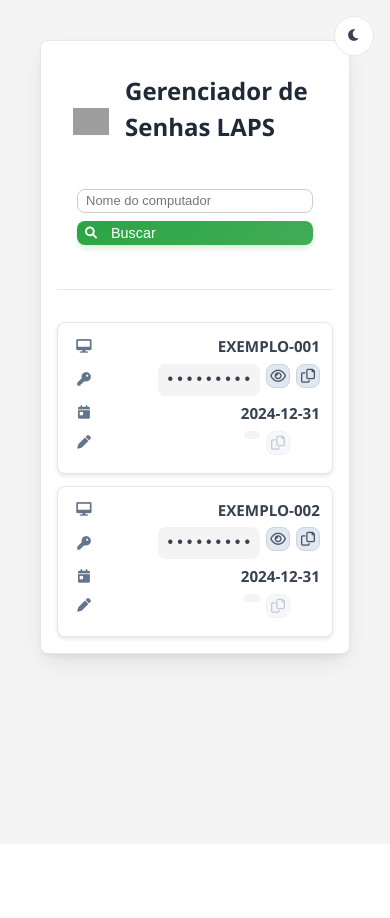
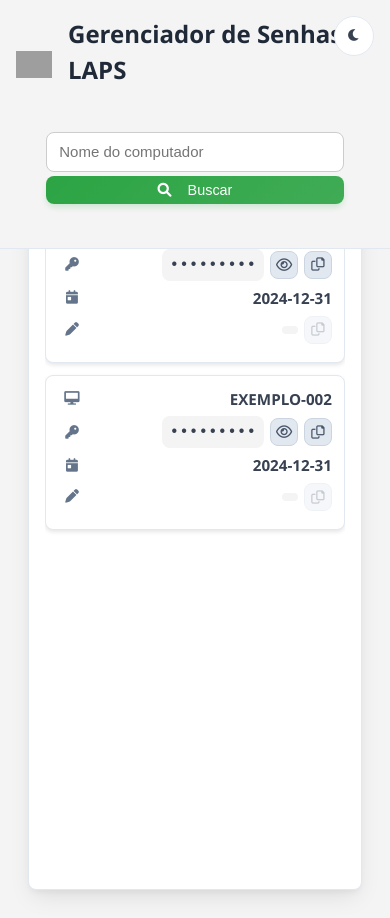
Before and after one commit to rafaelcavalheri/laps-manager, a PHP site: page /view_laps.php in a window 390 px wide. Before the commit the page ends 676 px from the top, so only its background shows below. Run offline with PHP 8.4, Linux system fonts and the light colour scheme; the visitor is signed in with stand-in values (Sample User, id 1); data comes from the database, SQL or seed files in the repository; data that the repository does not hold is empty; grey boxes are pictures that could not be loaded.

Commit message:
Mobile: sticky search, scroll results, wider cards, tuned widths

```diff
--- a/interface/php/style.css
+++ b/interface/php/style.css
@@ -723,14 +723,27 @@ body {
 }
 
 @media (max-width: 768px) {
+  :root { --mobile-header-h: 160px; }
   .container {
     padding: 1rem;
-    margin: 1rem;
+    margin: 0.25rem;
+    display: flex;
+    flex-direction: column;
+    min-height: 100vh;
+    padding-top: var(--mobile-header-h);
   }
 
-    .header {
-        padding: 1rem;
-    }
+  .header {
+      padding: 1rem;
+      position: fixed;
+      top: 0;
+      left: 0;
+      right: 0;
+      z-index: 10;
+      background: var(--bg-color);
+      backdrop-filter: blur(2px);
+      border-bottom: 1px solid var(--card-border);
+  }
 
     .form-group {
         flex-direction: row;
@@ -740,10 +753,10 @@ body {
   .search-input {
     width: 100%;
     max-width: none;
-    height: 24px !important;
-    line-height: 24px !important;
-    padding: 2px 8px !important;
-    font-size: 13px !important;
+    height: 40px !important;
+    line-height: 40px !important;
+    padding: 8px 12px !important;
+    font-size: 15px !important;
     box-shadow: none;
     border-width: 1px;
     -webkit-appearance: none;
@@ -799,6 +812,9 @@ body {
   display: grid;
   grid-template-columns: 1fr;
   gap: 12px;
+  margin-left: 0;
+  margin-right: 0;
+  padding-top: 8px;
 }
 
 .pc-card {
@@ -854,6 +870,13 @@ body {
 
 @media (max-width: 768px) {
   .search-form { margin-top: 0.5rem; }
+  .main-content { flex: 0 0 auto; height: calc(100vh - var(--mobile-header-h)); overflow-y: auto; -webkit-overflow-scrolling: touch; padding-top: 10px; }
+  .filter-indicator { display: none; }
+
+  .search-form .search-input { width: 85% !important; margin: 0 auto; }
+  .search-form .search-btn { width: 85% !important; margin: 0 auto; display: flex; justify-content: center; align-items: center; }
+  .search-form .search-btn i { margin-right: 8px; }
+}
   .pc-actions { flex-wrap: nowrap; }
   .search-input { flex: 0 0 auto !important; }
   .pc-password.visible {
@@ -875,12 +898,13 @@ body {
 /* Versão app móvel: ações em linha e botão buscar abaixo */
 @media (max-width: 768px) {
   .form-group { flex-direction: column; align-items: stretch; gap: 8px; }
-  .search-btn { width: 100%; height: 24px !important; padding: 2px 8px !important; border-radius: 8px; font-size: 0.9rem; }
-  .search-btn i { font-size: 12px; margin-right: 6px; }
-
-  .pc-actions { display: grid; grid-template-columns: 1fr 24px 24px; gap: 6px; align-items: start; }
-  .copy-btn, .toggle-password-btn { width: 24px; height: 24px; }
-  .toggle-password-btn i, .copy-btn i { font-size: 14px; }
+  .search-btn { width: 100%; height: 40px !important; padding: 8px 12px !important; border-radius: 8px; font-size: 1rem; }
+  .search-btn i { font-size: 16px; margin-right: 6px; }
+
+  .pc-card-row { gap: 6px; }
+  .pc-actions { display: grid; grid-template-columns: 1fr 20px 20px; gap: 4px; align-items: start; }
+  .copy-btn, .toggle-password-btn { width: 20px; height: 20px; }
+  .toggle-password-btn i, .copy-btn i { font-size: 12px; }
 }
 }
 
```
